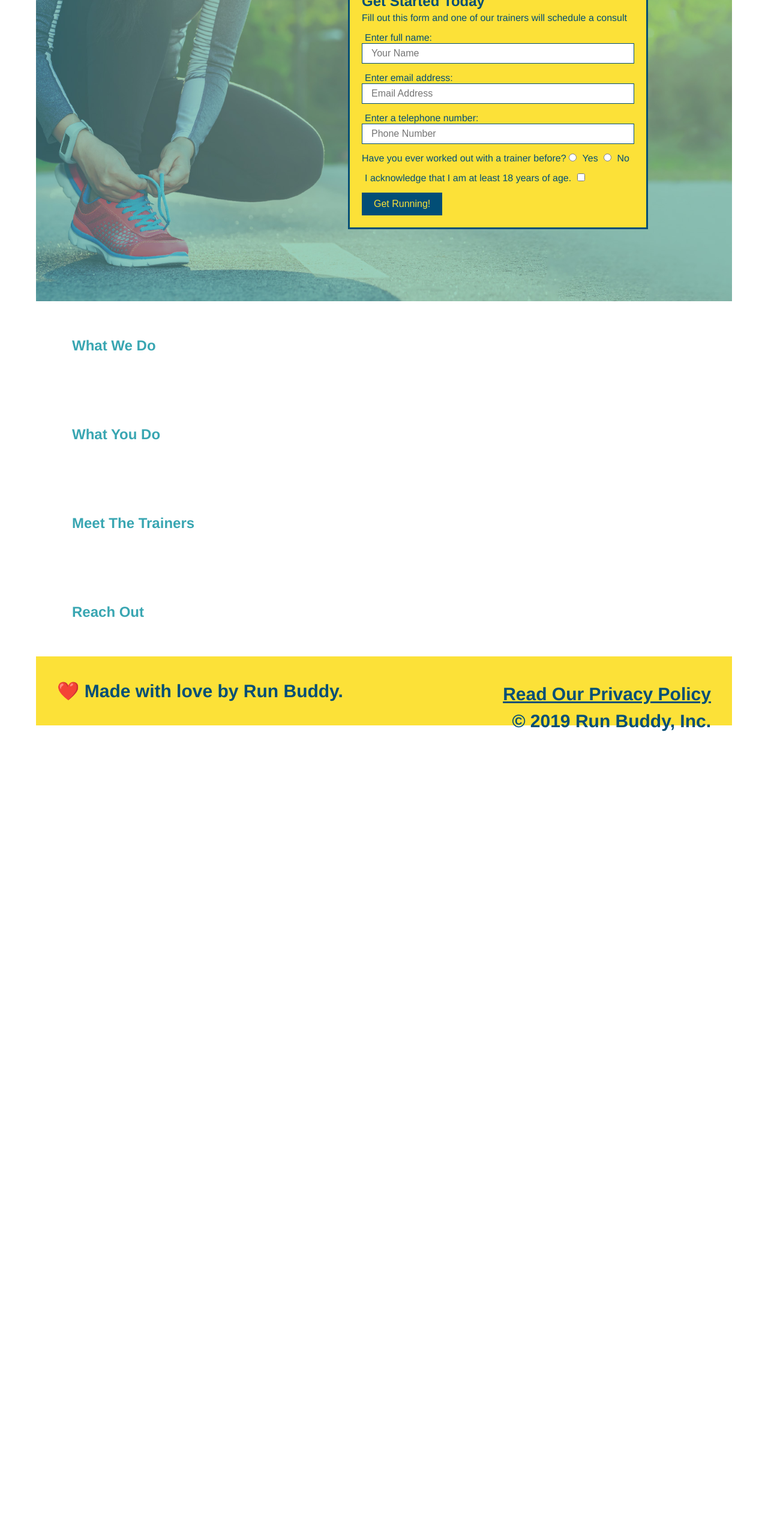
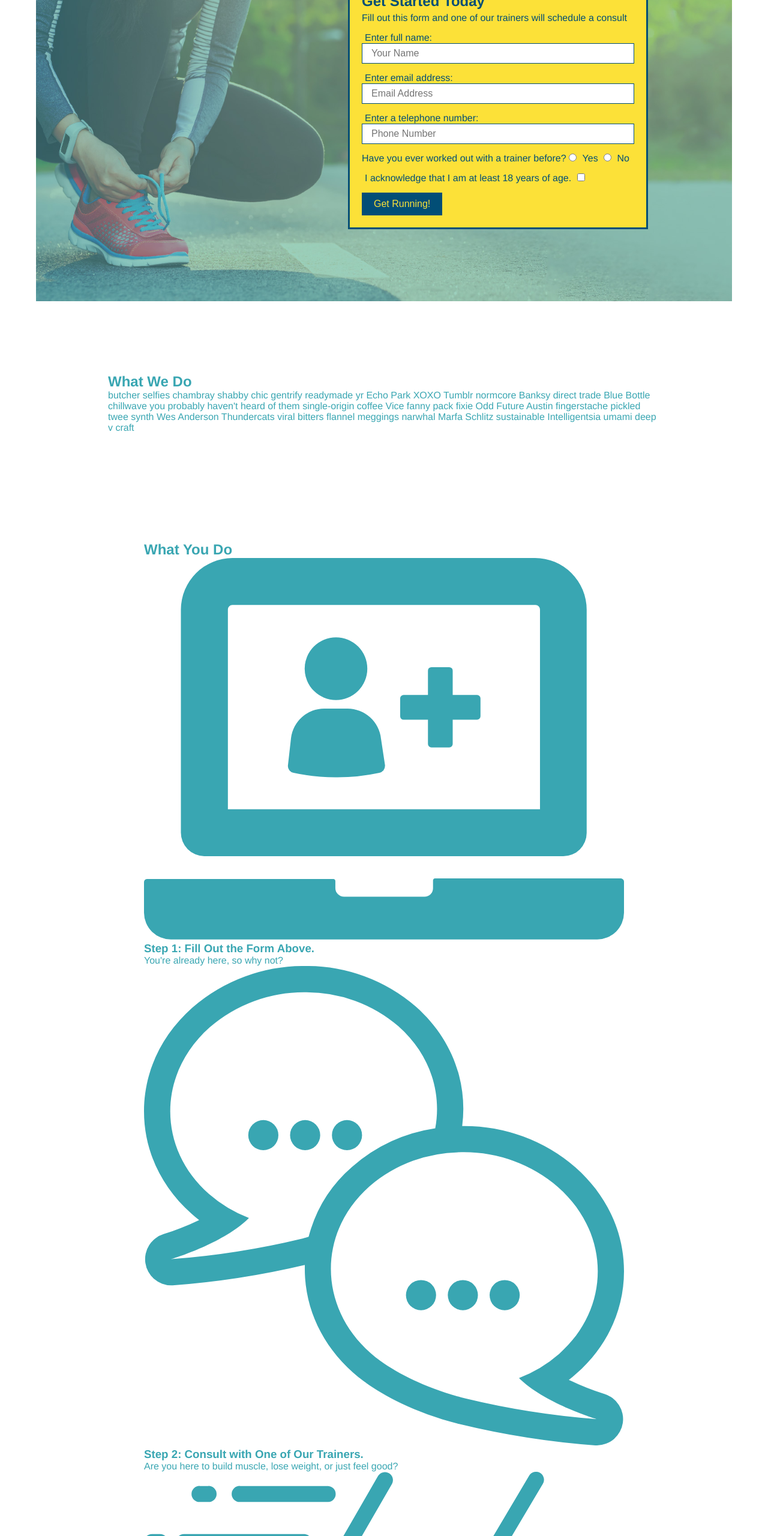
Before and after one commit to ninjacupcakeart/run-buddy, a plain HTML site: page index.html in a window 1280 px wide. Shown: the part 240-2800 px from the top of the page at 60% size. Before the commit the page ends 1509 px from the top, so only its background shows below. Drawn offline with Linux system fonts and the light colour scheme.

Commit message:
icon time

```diff
--- a/index.html
+++ b/index.html
@@ -66,13 +66,43 @@
   <!-- end hero -->
 
   <!-- "what we do" section -->
+  <section id="what-we-do">
   <section>
     <h2>What We Do</h2>
+    <p>
+      butcher selfies chambray shabby chic gentrify readymade yr Echo Park XOXO Tumblr normcore Banksy direct trade Blue Bottle chillwave you probably haven't heard of them single-origin coffee Vice fanny pack fixie Odd Future Austin fingerstache pickled twee synth Wes Anderson Thundercats viral bitters flannel meggings narwhal Marfa Schlitz sustainable Intelligentsia umami deep v craft
+    </p>
   </section>
 
   <!-- "what you do" section -->
+  <section id="what-you-do">
   <section>
     <h2>What You Do</h2>
+
+    <div>
+      <!-- insert this img element -->
+      <img src="./assets/images/step-1.svg" alt="" />
+      <h3>Step 1: Fill Out the Form Above.</h3>
+      <p>You're already here, so why not?</p>
+    </div>
+
+    <div>
+      <img src="./assets/images/step-2.svg" alt="" />
+      <h3>Step 2: Consult with One of Our Trainers.</h3>
+      <p>Are you here to build muscle, lose weight, or just feel good?</p>
+    </div>
+
+    <div>
+      <img src="./assets/images/step-3.svg" alt="" />
+      <h3>Step 3: Get Running.</h3>
+      <p>Hit the ground running (literally) once your trainer lays out your plan.</p>
+    </div>
+
+    <div>
+      <img src="./assets/images/step-4.svg" alt="" />
+      <h3>Step 4: See Results.</h3>
+      <p>Bi-weekly checkins with your trainer will keep you focused</p>
+    </div>
   </section>
 
   <!-- "meet the trainers" section -->
```
Also changed, not shown: assets/images/step-1.svg (added), assets/images/step-2.svg (added), assets/images/step-3.svg (added), assets/images/step-4.svg (added).
